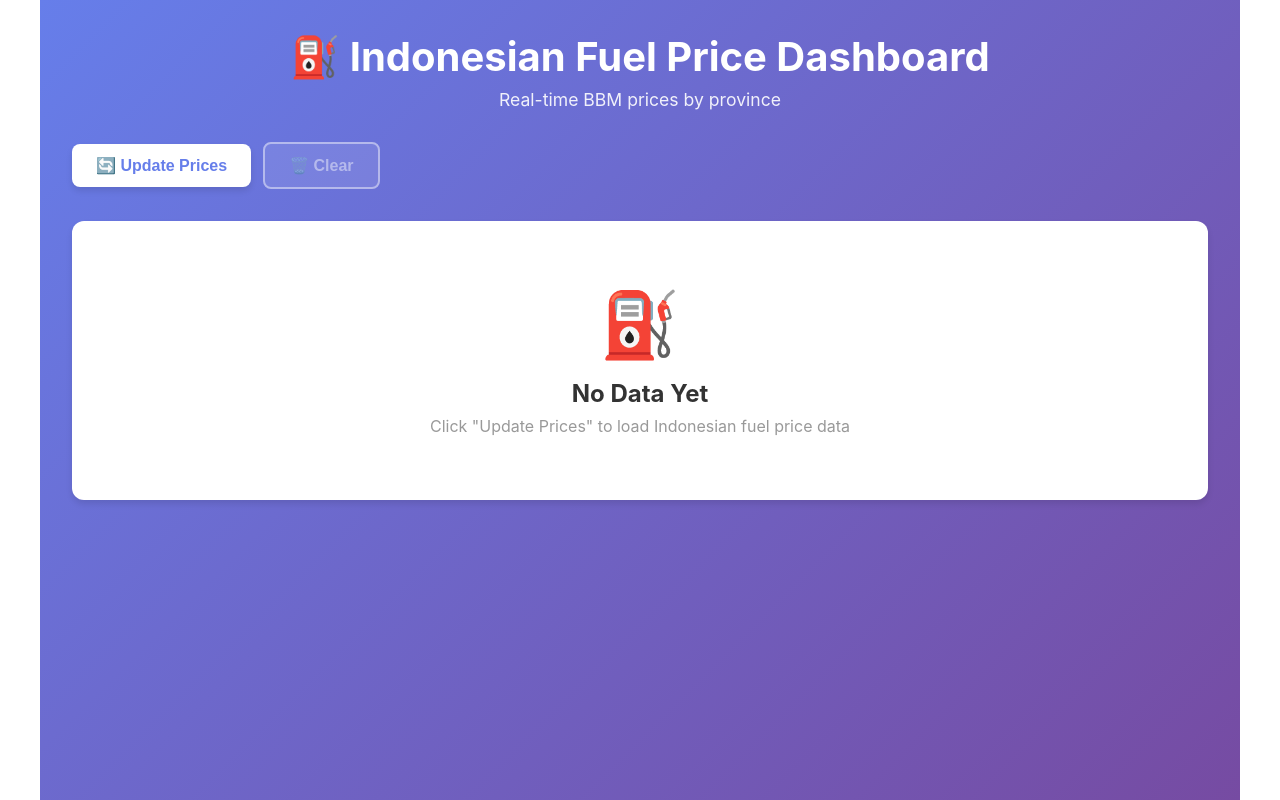
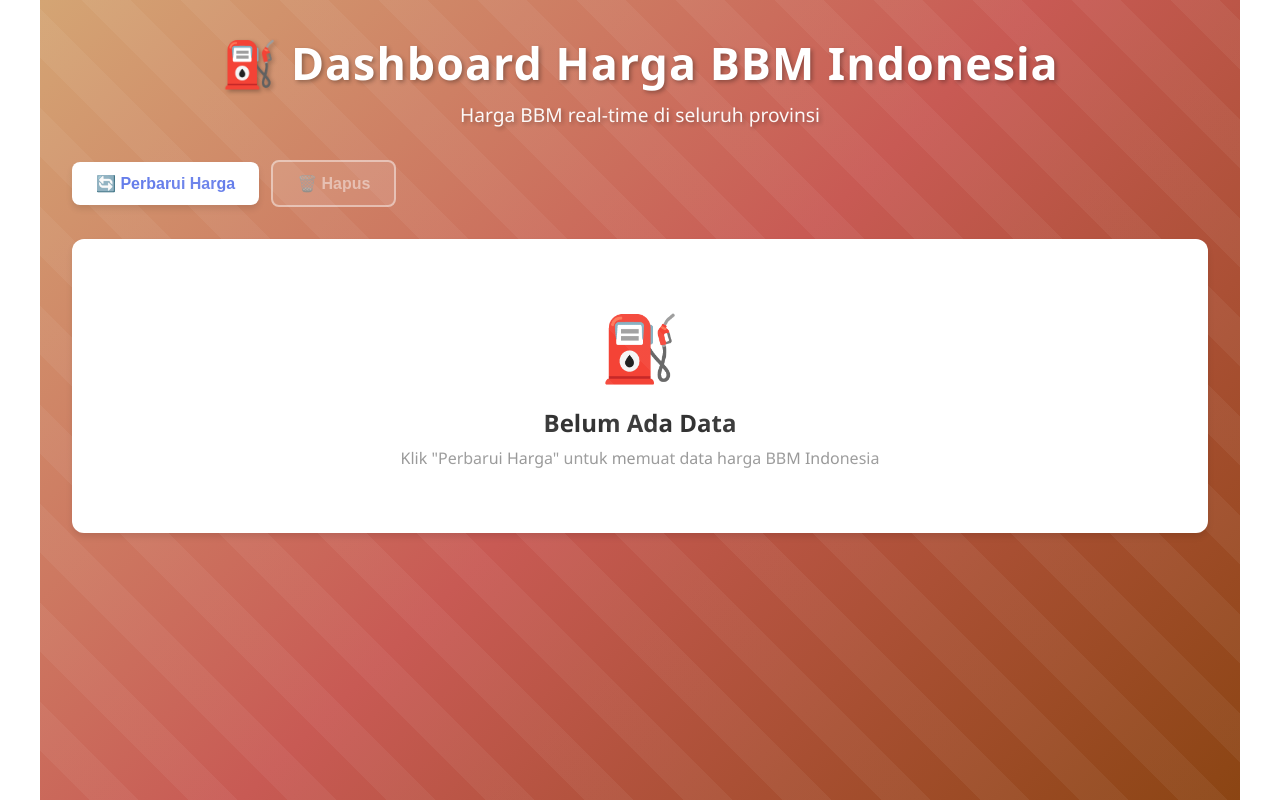
Before and after one commit to HPD-3/gasoline-prices-app, a Vue app: page / in a window 1280 px wide. Built offline with nearby package versions, Linux system fonts and the light colour scheme.

Commit message:
change from english to bahasa

```diff
--- a/src/FuelDashboard.vue
+++ b/src/FuelDashboard.vue
@@ -66,12 +66,12 @@ async function scrapeFuelPrices() {
       fuelData.value = result.data
       analysis.value = result.analysis
       effectiveDate.value = result.effectiveDate
-      lastUpdated.value = new Date().toLocaleString()
+      lastUpdated.value = new Date().toLocaleString('id-ID')
     } else {
-      throw new Error('No data received from API')
+      throw new Error('Tidak ada data dari API')
     }
   } catch (err) {
-    error.value = `Failed to fetch fuel data: ${err.message}`
+    error.value = `Gagal mengambil data BBM: ${err.message}`
     console.error('API error:', err.message)
   } finally {
     loading.value = false
@@ -91,8 +91,8 @@ function clearData() {
   <div class="dashboard-container">
     <!-- Header -->
     <header class="header">
-      <h1>⛽ Indonesian Fuel Price Dashboard</h1>
-      <p class="subtitle">Real-time BBM prices by province</p>
+      <h1>⛽ Dashboard Harga BBM Indonesia</h1>
+      <p class="subtitle">Harga BBM real-time di seluruh provinsi</p>
       <p v-if="effectiveDate" class="effective-date">Berlaku per tanggal {{ effectiveDate }}</p>
     </header>
 
@@ -104,7 +104,7 @@ function clearData() {
           :disabled="loading"
           class="btn btn-primary"
         >
-          {{ loading ? '🔄 Scraping...' : '🔄 Update Prices' }}
+          {{ loading ? '⏳ Memuat...' : '🔄 Perbarui Harga' }}
         </button>
 
         <button
@@ -112,12 +112,12 @@ function clearData() {
           :disabled="!fuelData.length"
           class="btn btn-secondary"
         >
-          🗑️ Clear
+          🗑️ Hapus
         </button>
       </div>
 
       <div v-if="lastUpdated" class="timestamp">
-        Last updated: {{ lastUpdated }}
+        Diperbarui: {{ lastUpdated }}
       </div>
     </section>
 
@@ -128,7 +128,7 @@ function clearData() {
 
     <!-- Fuel Type Selector -->
     <section v-if="fuelData.length && analysis" class="fuel-selector">
-      <label>Select Fuel Type:</label>
+      <label>Pilih Jenis BBM:</label>
       <select v-model="selectedFuelType" class="select-input">
         <option v-for="type in fuelTypes" :key="type.key" :value="type.key">
           {{ type.label }}
@@ -139,21 +139,21 @@ function clearData() {
     <!-- Analysis Cards -->
     <section v-if="selectedFuelAnalysis" class="analysis">
       <div class="analysis-card cheapest">
-        <div class="analysis-label">💰 Cheapest</div>
+        <div class="analysis-label">💰 Termurah</div>
         <div class="analysis-location">{{ selectedFuelAnalysis.cheapest.location }}</div>
         <div class="analysis-price">Rp {{ selectedFuelAnalysis.cheapest.price.toLocaleString('id-ID') }}</div>
       </div>
 
       <div class="analysis-card highest">
-        <div class="analysis-label">📈 Most Expensive</div>
+        <div class="analysis-label">📈 Termahal</div>
         <div class="analysis-location">{{ selectedFuelAnalysis.highest.location }}</div>
         <div class="analysis-price">Rp {{ selectedFuelAnalysis.highest.price.toLocaleString('id-ID') }}</div>
       </div>
 
       <div class="analysis-card average">
-        <div class="analysis-label">📊 Average Price</div>
+        <div class="analysis-label">📊 Harga Rata-rata</div>
         <div class="analysis-value">Rp {{ selectedFuelAnalysis.average.toLocaleString('id-ID') }}</div>
-        <div class="analysis-subtext">{{ selectedFuelAnalysis.count }} provinces</div>
+        <div class="analysis-subtext">{{ selectedFuelAnalysis.count }} provinsi</div>
       </div>
     </section>
 
@@ -167,8 +167,8 @@ function clearData() {
     <!-- Empty State -->
     <div v-else-if="!loading" class="empty-state">
       <div class="empty-icon">⛽</div>
-      <h2>No Data Yet</h2>
-      <p>Click "Update Prices" to load Indonesian fuel price data</p>
+      <h2>Belum Ada Data</h2>
+      <p>Klik "Perbarui Harga" untuk memuat data harga BBM Indonesia</p>
     </div>
   </div>
 </template>
@@ -182,35 +182,53 @@ function clearData() {
   max-width: 1200px;
   margin: 0 auto;
   padding: 2rem;
-  font-family: -apple-system, BlinkMacSystemFont, 'Segoe UI', Roboto, 'Helvetica Neue', Arial,
-    sans-serif;
-  background: linear-gradient(135deg, #667eea 0%, #764ba2 100%);
+  font-family: 'Segoe UI', Tahoma, Geneva, Verdana, sans-serif;
+  background: linear-gradient(135deg, #d4a574 0%, #c85a54 50%, #8b4513 100%);
   min-height: 100vh;
+  position: relative;
+}
+
+.dashboard-container::before {
+  content: '';
+  position: absolute;
+  top: 0;
+  left: 0;
+  right: 0;
+  bottom: 0;
+  background-image:
+    repeating-linear-gradient(45deg, transparent, transparent 35px, rgba(255,255,255,.05) 35px, rgba(255,255,255,.05) 70px);
+  pointer-events: none;
 }
 
 .header {
   text-align: center;
   color: white;
   margin-bottom: 2rem;
+  position: relative;
+  z-index: 1;
+  text-shadow: 2px 2px 4px rgba(0, 0, 0, 0.3);
 }
 
 .header h1 {
-  font-size: 2.5rem;
+  font-size: 2.8rem;
   margin: 0 0 0.5rem 0;
-  font-weight: 700;
+  font-weight: 800;
+  letter-spacing: 1px;
 }
 
 .subtitle {
-  font-size: 1.1rem;
+  font-size: 1.2rem;
   margin: 0 0 0.5rem 0;
-  opacity: 0.9;
+  opacity: 0.95;
+  font-weight: 500;
 }
 
 .effective-date {
   font-size: 0.95rem;
   margin: 0.5rem 0 0 0;
-  opacity: 0.8;
+  opacity: 0.85;
   font-style: italic;
+  color: #fff8dc;
 }
 
 .controls {
```
